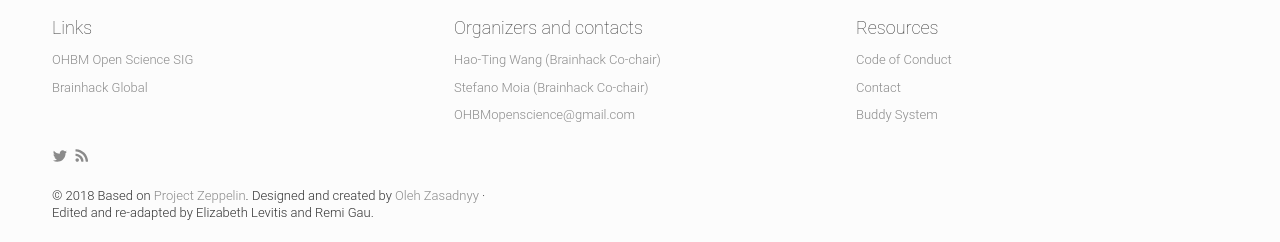
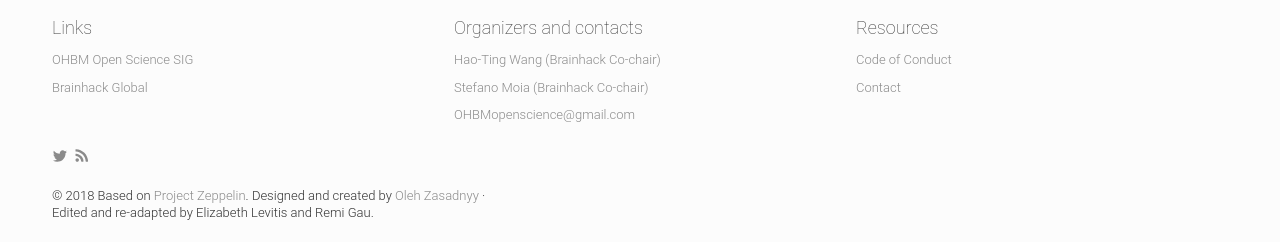
Before and after one commit to ohbm/hackathon2022, a Jekyll site: the page built from blog.html, in a window 1280 px wide and 1082 px high. Shown: the part 837-1079 px from the top of the window. Built offline with Jekyll 4.4.1, drawn with Linux system fonts in a browser that asks for light colours; nearby versions of some CDN libraries.

```diff
--- a/_config.yml
+++ b/_config.yml
@@ -192,7 +192,7 @@
    - {link: "/hackathon2022/coc", text: "Code of Conduct"}
   #  - {link: "/hackathon2022/FAQ/", text: "FAQ"}
    - {link: "/hackathon2022/contact/", text: "Contact"}
-   - {link: "/hackathon2022/buddy-system/", text: "Buddy System"}
+
 # Blog
 blogTitle: "Latest news"
 blogCommentsEnabled: true
```
